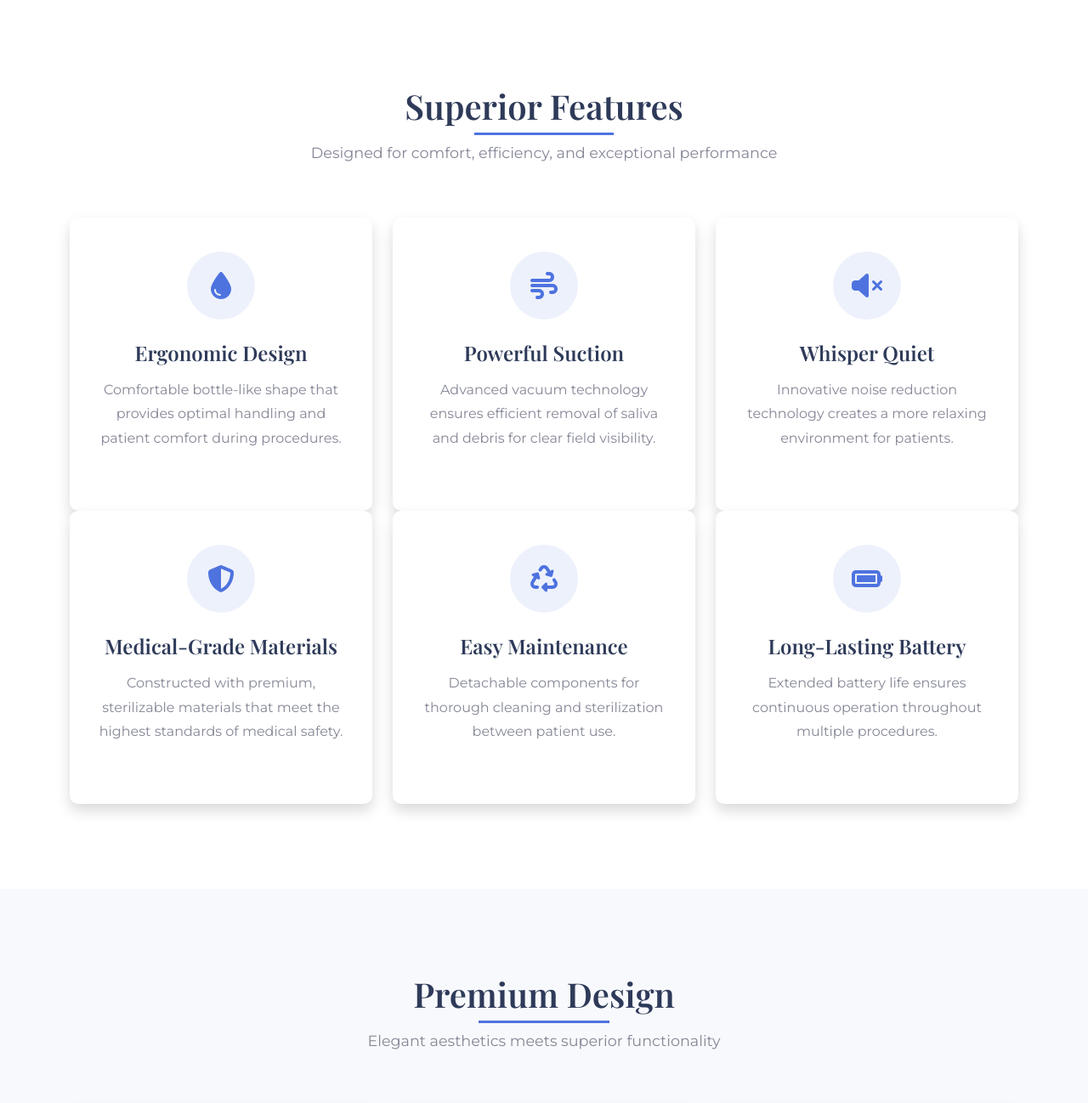
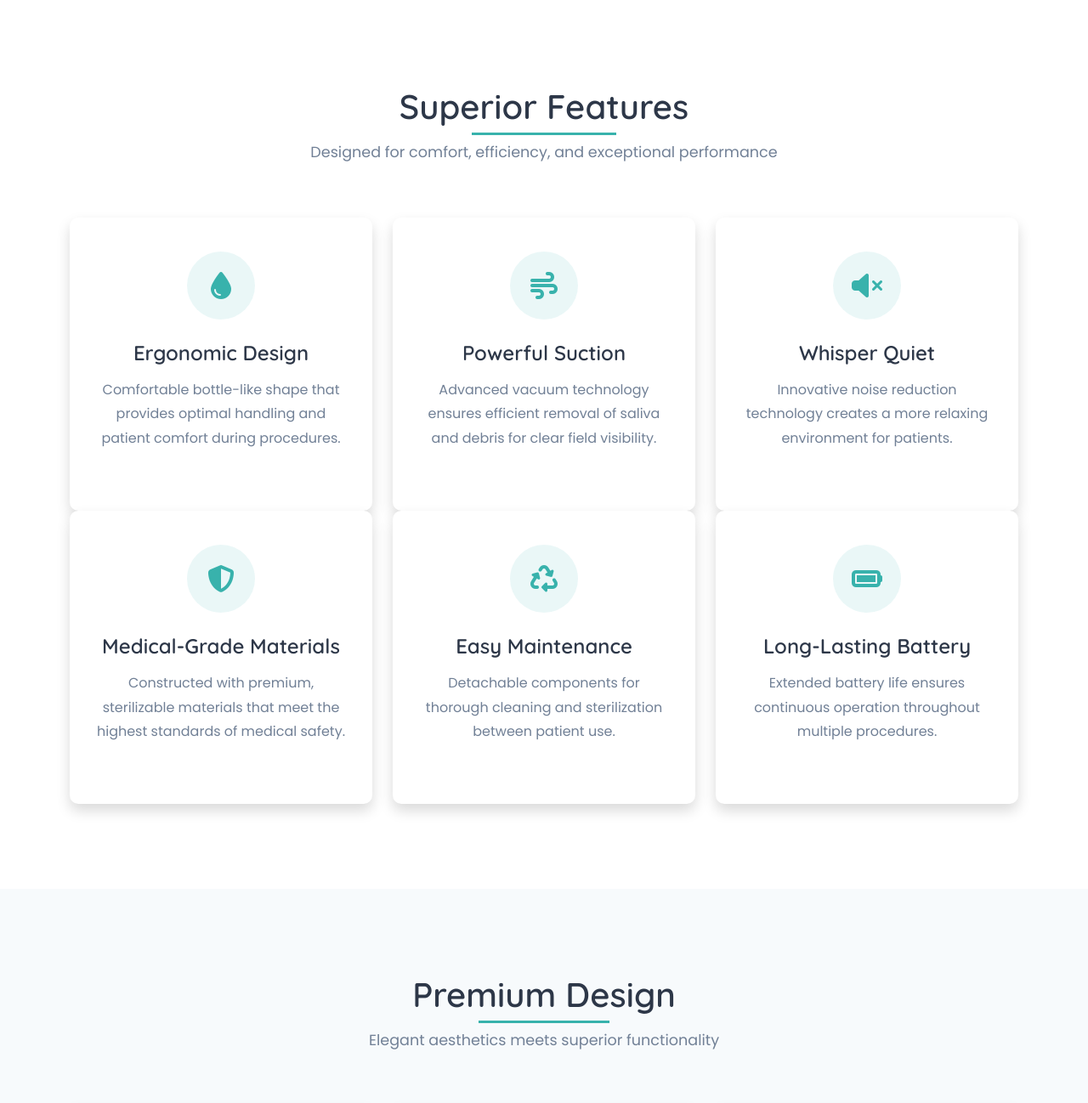
Before and after one commit to gradikay/SalivaSuction, a Flask app: page / in a window 1280 px wide. Shown: the part 598-1896 px from the top of the page at 85% size. Run offline with Flask 3, Linux system fonts and the light colour scheme.

Commit message:
Redesign website to present a nasal suction device with a new product demo
Refactor the landing page to showcase NasalClear with updated styles, assets, and copy.

Replit-Commit-Author: Agent
Replit-Commit-Session-Id: c50f1dd1-4d9c-40a7-a412-d1a3a66dada7
Replit-Commit-Screenshot-Url: https://storage.googleapis.com/screenshot-production-us-central1/bdfba87c-d1a4-4a84-97ee-190bac8d886d/e14477fa-640e-4ff4-aa6b-07f0029160a0.jpg

```diff
--- a/static/css/styles.css
+++ b/static/css/styles.css
@@ -2,27 +2,27 @@
 # Global Styles
 --------------------------------------------------------------*/
 :root {
-    --primary-color: #4e73df;
-    --primary-dark: #3a56b0;
-    --secondary-color: #1cc88a;
-    --dark-color: #2e3a59;
-    --light-color: #f8f9fc;
-    --gray-color: #858796;
-    --light-gray: #eaecf4;
+    --primary-color: #38b2ac;
+    --primary-dark: #2c7a7b;
+    --secondary-color: #805ad5;
+    --dark-color: #2d3748;
+    --light-color: #f7fafc;
+    --gray-color: #718096;
+    --light-gray: #e2e8f0;
     --white: #ffffff;
     --shadow: 0 .5rem 1rem rgba(0, 0, 0, .15);
     --transition: all 0.3s ease;
 }
 
 body {
-    font-family: 'Montserrat', sans-serif;
+    font-family: 'Poppins', sans-serif;
     color: var(--dark-color);
     overflow-x: hidden;
     background-color: var(--white);
 }
 
 h1, h2, h3, h4, h5, h6 {
-    font-family: 'Playfair Display', serif;
+    font-family: 'Quicksand', sans-serif;
     font-weight: 600;
 }
 
@@ -125,7 +125,7 @@ section {
 .navbar-brand {
     display: flex;
     align-items: center;
-    font-family: 'Playfair Display', serif;
+    font-family: 'Quicksand', sans-serif;
     font-weight: 700;
     font-size: 1.5rem;
     color: var(--primary-dark);
@@ -164,7 +164,7 @@ section {
 --------------------------------------------------------------*/
 .hero-section {
     padding: 180px 0 100px;
-    background: linear-gradient(135deg, #e6f1ff 0%, #f8f9fc 100%);
+    background: linear-gradient(135deg, #e6fffa 0%, #f7fafc 100%);
     position: relative;
     overflow: hidden;
 }
@@ -242,7 +242,7 @@ section {
 .feature-icon {
     width: 80px;
     height: 80px;
-    background-color: rgba(78, 115, 223, 0.1);
+    background-color: rgba(56, 178, 172, 0.1);
     border-radius: 50%;
     display: flex;
     align-items: center;
@@ -370,7 +370,7 @@ section {
 .benefit-icon {
     width: 60px;
     height: 60px;
-    background-color: rgba(78, 115, 223, 0.1);
+    background-color: rgba(56, 178, 172, 0.1);
     border-radius: 10px;
     display: flex;
     align-items: center;
--- a/templates/base.html
+++ b/templates/base.html
@@ -3,11 +3,11 @@
 <head>
     <meta charset="UTF-8">
     <meta name="viewport" content="width=device-width, initial-scale=1.0">
-    <meta name="description" content="DentalSuction Pro - Revolutionary saliva suction device for dental procedures">
-    <title>DentalSuction Pro - Advanced Saliva Suction Device</title>
+    <meta name="description" content="NasalClear - Revolutionary nasal suction device for effective mucus removal">
+    <title>NasalClear - Advanced Nasal Suction Device</title>
 
     <!-- Favicon -->
-    <link rel="icon" href="{{ url_for('static', filename='images/logo.svg') }}" type="image/svg+xml">
+    <link rel="icon" href="{{ url_for('static', filename='images/nose-suction-logo.svg') }}" type="image/svg+xml">
 
     <!-- Bootstrap CSS -->
     <link href="https://cdn.jsdelivr.net/npm/bootstrap@5.3.0/dist/css/bootstrap.min.css" rel="stylesheet">
@@ -18,7 +18,7 @@
     <!-- Google Fonts -->
     <link rel="preconnect" href="https://fonts.googleapis.com">
     <link rel="preconnect" href="https://fonts.gstatic.com" crossorigin>
-    <link href="https://fonts.googleapis.com/css2?family=Montserrat:wght@300;400;500;600;700&family=Playfair+Display:wght@400;500;600;700&display=swap" rel="stylesheet">
+    <link href="https://fonts.googleapis.com/css2?family=Poppins:wght@300;400;500;600;700&family=Quicksand:wght@400;500;600;700&display=swap" rel="stylesheet">
 
     <!-- Custom CSS -->
     <link rel="stylesheet" href="{{ url_for('static', filename='css/styles.css') }}">
@@ -31,8 +31,8 @@
         <nav class="navbar navbar-expand-lg fixed-top">
             <div class="container">
                 <a class="navbar-brand" href="#">
-                    <img src="{{ url_for('static', filename='images/logo.svg') }}" alt="DentalSuction Pro Logo" class="logo">
-                    DentalSuction Pro
+                    <img src="{{ url_for('static', filename='images/nose-suction-logo.svg') }}" alt="NasalClear Logo" class="logo">
+                    NasalClear
                 </a>
                 <button class="navbar-toggler" type="button" data-bs-toggle="collapse" data-bs-target="#navbarNav" aria-controls="navbarNav" aria-expanded="false" aria-label="Toggle navigation">
                     <i class="fas fa-bars"></i>
@@ -47,6 +47,9 @@
                         </li>
                         <li class="nav-item">
                             <a class="nav-link" href="#how-it-works">How It Works</a>
+                        </li>
+                        <li class="nav-item">
+                            <a class="nav-link" href="#benefits">Benefits</a>
                         </li>
                         <li class="nav-item">
                             <a class="nav-link" href="#specifications">Specifications</a>
@@ -81,14 +84,15 @@
         <div class="container">
             <div class="row">
                 <div class="col-md-4">
-                    <h5>DentalSuction Pro</h5>
-                    <p>Revolutionizing dental care with advanced saliva suction technology</p>
+                    <h5>NasalClear</h5>
+                    <p>Revolutionizing nasal care with advanced suction technology</p>
                 </div>
                 <div class="col-md-4">
                     <h5>Quick Links</h5>
                     <ul class="list-unstyled">
                         <li><a href="#features">Features</a></li>
                         <li><a href="#how-it-works">How It Works</a></li>
+                        <li><a href="#benefits">Benefits</a></li>
                         <li><a href="#specifications">Specifications</a></li>
                         <li><a href="#contact">Contact Us</a></li>
                     </ul>
@@ -106,7 +110,7 @@
             <hr>
             <div class="row">
                 <div class="col-12 text-center">
-                    <p class="mb-0">&copy; 2023 DentalSuction Pro. All rights reserved.</p>
+                    <p class="mb-0">&copy; 2025 NasalClear. All rights reserved.</p>
                 </div>
             </div>
         </div>
```
Also changed, not shown: static/images/nasal-suction-demo.svg (added), static/images/nose-suction-logo.svg (added).
